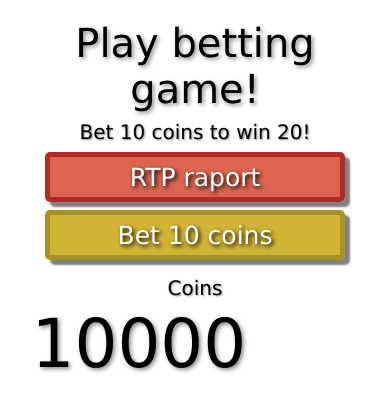
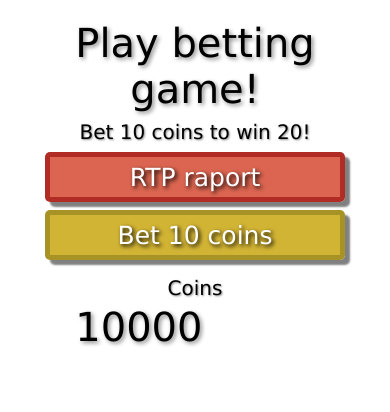
Before and after one commit to szymon-ludyga/betting-game, a website: page frontend/index.html in a window 390 px wide. Drawn offline with Linux system fonts and the light colour scheme.

Commit message:
styles.css changes and fixes

```diff
--- a/frontend/styles.css
+++ b/frontend/styles.css
@@ -146,7 +146,6 @@ div {
     }
 
     #view > #game > #result {
-        font-size: 67.5px;
         margin-top: 0px;
         margin-bottom: 0px;
     }
@@ -215,6 +214,7 @@ div {
     }
 
     #view > #game > #result {
+        font-size: 80px;
         margin-top: 0px;
         margin-bottom: 0px;
     }
@@ -283,6 +283,7 @@ div {
     }
 
     #view > #game > #result {
+        font-size: 70px;
         margin-top: 0px;
         margin-bottom: 0px;
     }
@@ -355,6 +356,7 @@ div {
     }
 
     #view > #game > #result {
+        font-size: 60px;
         margin-top: 0px;
         margin-bottom: 0px;
     }
@@ -414,6 +416,7 @@ div {
     }
 
     #view > #game > #result {
+        font-size: 50px;
         margin-top: 0px;
         margin-bottom: 0px;
     }
@@ -483,6 +486,7 @@ div {
     }
 
     #view > #game > #result {
+        font-size: 40px;
         margin-top: 0px;
         margin-bottom: 0px;
     }
```
